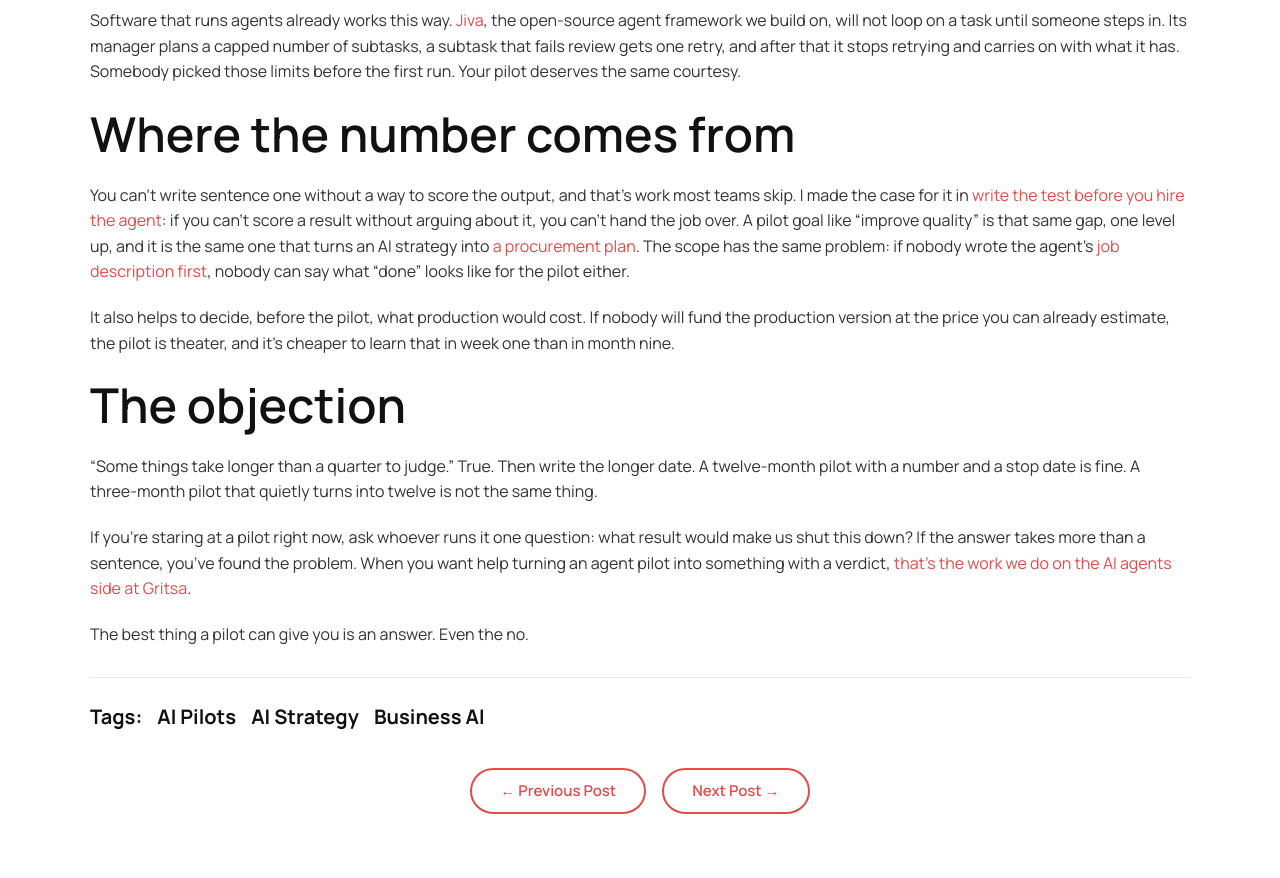
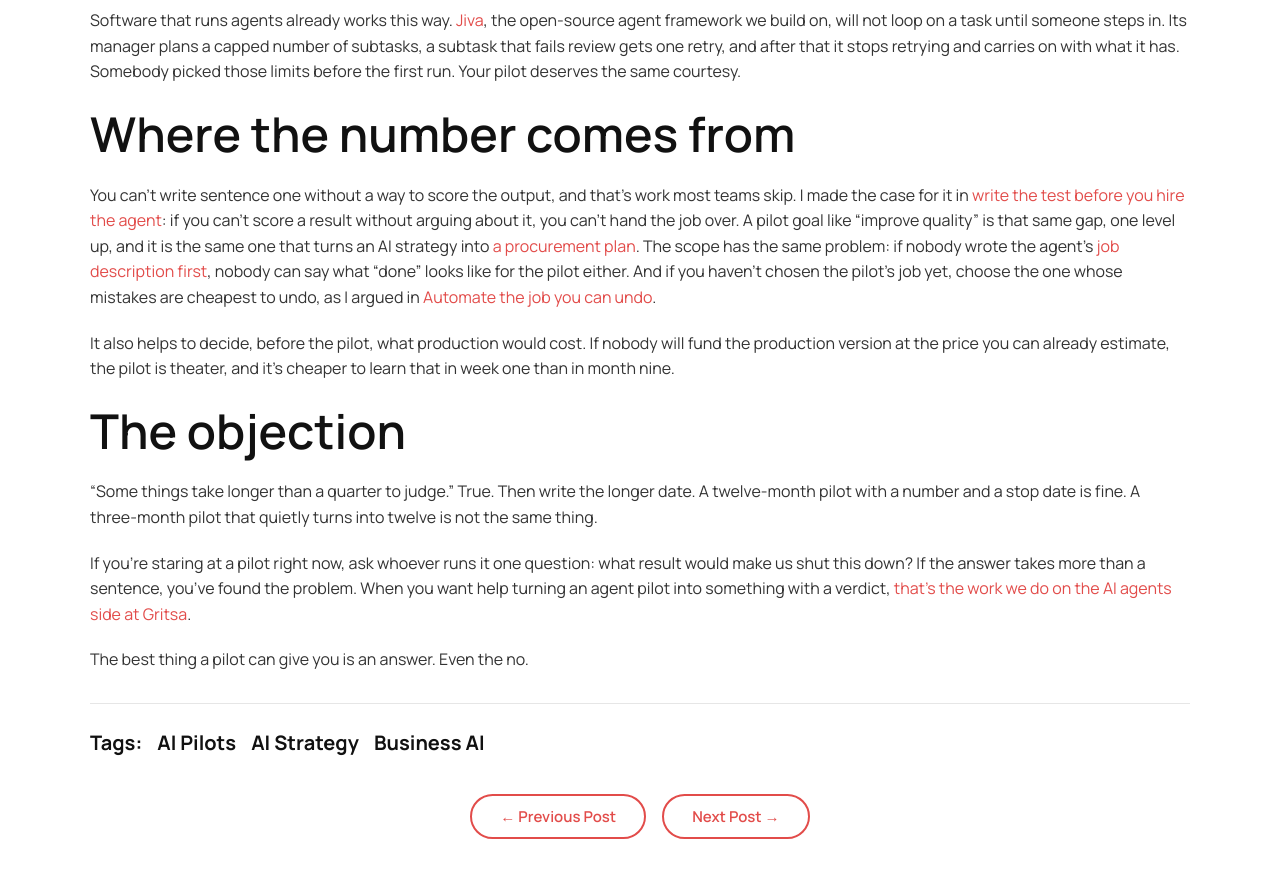
Before and after one commit to gritsa/www-gritsa.github.io, a Jekyll site: the page built from _posts/2026-11-10-why-ai-pilots-never-end.md, in a window 1280 px wide and 900 px high, scrolled down 2180 px. Shown: the top 878 px of the window. Built offline with Jekyll 4.4.1, drawn with Linux system fonts in a browser that asks for light colours.

Commit message:
Internal links to the metric and undo essays from three older posts

```diff
--- a/_posts/2026-11-10-why-ai-pilots-never-end.md
+++ b/_posts/2026-11-10-why-ai-pilots-never-end.md
@@ -42,7 +42,7 @@ Software that runs agents already works this way. [Jiva](https://github.com/Karm
 
 ## Where the number comes from
 
-You can't write sentence one without a way to score the output, and that's work most teams skip. I made the case for it in [write the test before you hire the agent](/blog/2026/10/12/write-the-test-before-you-hire-the-agent/): if you can't score a result without arguing about it, you can't hand the job over. A pilot goal like "improve quality" is that same gap, one level up, and it is the same one that turns an AI strategy into [a procurement plan](/blog/2026/10/19/most-ai-strategy-is-a-procurement-plan/). The scope has the same problem: if nobody wrote the agent's [job description first](/blog/2026/10/21/how-to-scope-an-ai-agent/), nobody can say what "done" looks like for the pilot either.
+You can't write sentence one without a way to score the output, and that's work most teams skip. I made the case for it in [write the test before you hire the agent](/blog/2026/10/12/write-the-test-before-you-hire-the-agent/): if you can't score a result without arguing about it, you can't hand the job over. A pilot goal like "improve quality" is that same gap, one level up, and it is the same one that turns an AI strategy into [a procurement plan](/blog/2026/10/19/most-ai-strategy-is-a-procurement-plan/). The scope has the same problem: if nobody wrote the agent's [job description first](/blog/2026/10/21/how-to-scope-an-ai-agent/), nobody can say what "done" looks like for the pilot either. And if you haven't chosen the pilot's job yet, choose the one whose mistakes are cheapest to undo, as I argued in [Automate the job you can undo](/blog/2026/11/23/automate-the-job-you-can-undo/).
 
 It also helps to decide, before the pilot, what production would cost. If nobody will fund the production version at the price you can already estimate, the pilot is theater, and it's cheaper to learn that in week one than in month nine.
 
```
Also changed, not shown: _posts/2026-10-13-write-audit-publish-for-agents.md (+1 -1 lines), _posts/2026-10-21-how-to-scope-an-ai-agent.md (+2 -0 lines).
